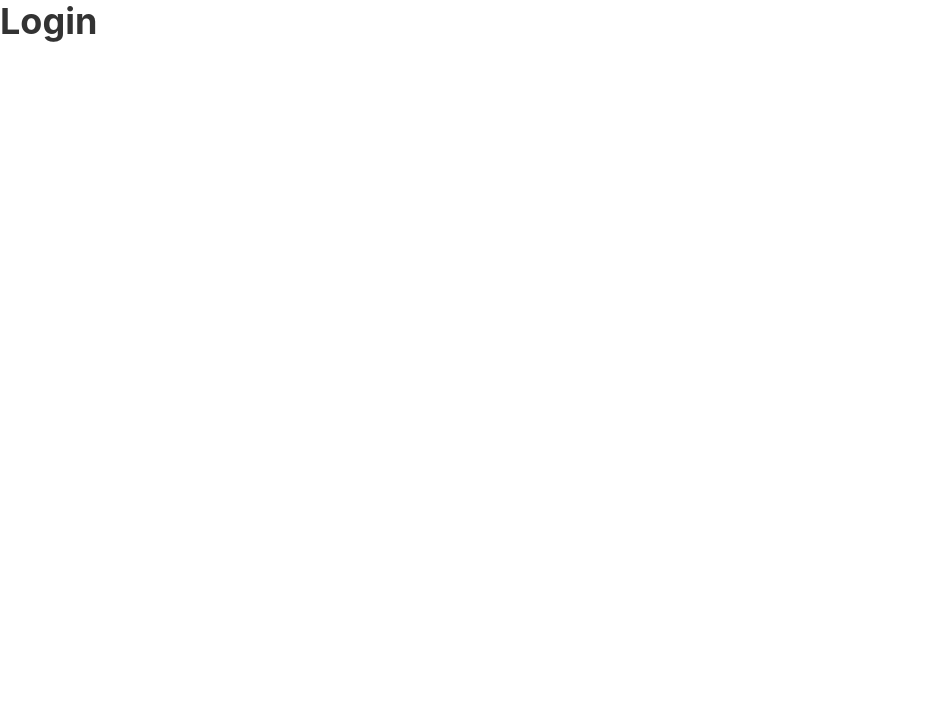
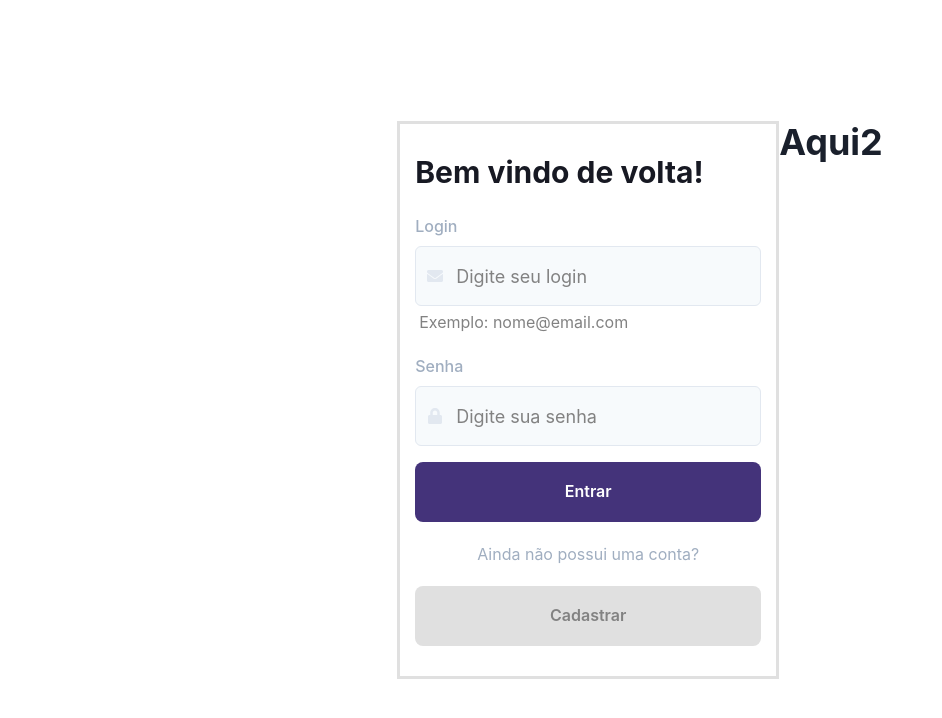
Before and after one commit to vitorsoaresf/react-entrega-s5-hamburgueria-2-0-com-typescript-json-server-vitorsoaresf, a React (Create React App) app: page / in a window 1280 px wide. Shown: the top 718 px of the page, without its empty margins (0-942 px from the left). Built offline with nearby package versions, Linux system fonts and the light colour scheme.

Commit message:
feat: implements submit on Login page

```diff
--- /dev/null
+++ b/src/components/Form/Input.tsx
@@ -0,0 +1,106 @@
+import { FieldError } from "react-hook-form";
+
+import {
+  FormControl,
+  FormErrorMessage,
+  FormLabel,
+  Input as ChakraInput,
+  InputProps as ChakraInputProps,
+  InputLeftElement,
+  InputGroup,
+} from "@chakra-ui/react";
+
+import { IconType } from "react-icons/lib";
+
+import {
+  useState,
+  useCallback,
+  useEffect,
+  ForwardRefRenderFunction,
+  forwardRef,
+} from "react";
+
+interface InputProps extends ChakraInputProps {
+  name: string;
+  label?: string;
+  error?: FieldError | null;
+  icon?: IconType;
+}
+
+type inputVariationOptions = {
+  [key: string]: string;
+};
+
+const inputVariation: inputVariationOptions = {
+  error: "feedback.negative",
+  default: "gray.200",
+  focus: "purple.800",
+  filled: "green.500",
+};
+
+const InputBase: ForwardRefRenderFunction<HTMLInputElement, InputProps> = (
+  { name, label, icon: Icon, error = null, ...rest },
+  ref
+) => {
+  const [value, setValue] = useState("");
+  const [variation, setVariation] = useState("default");
+
+  useEffect(() => {
+    if (error) {
+      return setVariation("error");
+    }
+  }, [error]);
+
+  const handleInputFocus = useCallback(() => {
+    if (!error) {
+      setVariation("focus");
+    }
+  }, [error]);
+
+  const handleInputBlur = useCallback(() => {
+    if (value.length > 1 && !error) {
+      return setVariation("filled");
+    }
+  }, [error, value]);
+
+  return (
+    <FormControl isInvalid={!!error}>
+      {!!label && <FormLabel color="gray.400">{label}</FormLabel>}
+
+      <InputGroup flexDirection="column">
+        {Icon && (
+          <InputLeftElement color={inputVariation[variation]} mt="2.5">
+            <Icon />
+          </InputLeftElement>
+        )}
+
+        <ChakraInput
+          id={name}
+          name={name}
+          onChangeCapture={(e) => setValue(e.currentTarget.value)}
+          onBlurCapture={handleInputBlur}
+          onFocus={handleInputFocus}
+          borderColor={inputVariation[variation]}
+          color={inputVariation[variation]}
+          bg="gray.50"
+          variant="outline"
+          _hover={{ bgColor: "gray.100" }}
+          _placeholder={{ color: "gray.300" }}
+          _focus={{
+            bg: "gray.100",
+          }}
+          size="lg"
+          h="60px"
+          ref={ref}
+          {...rest}
+        />
+
+        {!!error && (
+          <FormErrorMessage color="red.500">{error.message}</FormErrorMessage>
+        )}
+      </InputGroup>
+    </FormControl>
+  );
+};
+
+export const Input = forwardRef(InputBase);
--- /dev/null
+++ b/src/pages/Login/LoginForm.tsx
@@ -0,0 +1,101 @@
+import { Button, Heading, VStack, Grid, Box, Text } from "@chakra-ui/react";
+import { Input } from "../../components/Form/Input";
+import {
+  DeepMap,
+  FieldError,
+  FieldValues,
+  SubmitHandler,
+  UseFormRegister,
+} from "react-hook-form";
+import { SignInData } from ".";
+import { FaEnvelope, FaLock } from "react-icons/fa";
+import { useAuth } from "../../context/Auth.Context";
+import { useHistory } from "react-router-dom";
+
+interface LoginFormProps {
+  handleSignIn: () => void;
+  errors: DeepMap<FieldValues, FieldError>;
+  register: UseFormRegister<SignInData>;
+  loading: boolean;
+}
+
+export const LoginForm = ({
+  handleSignIn,
+  errors,
+  register,
+  loading,
+}: LoginFormProps) => {
+  const { signIn } = useAuth();
+  const history = useHistory();
+
+  return (
+    <Grid
+      onSubmit={handleSignIn}
+      as="form"
+      padding="30px 15px"
+      border="3px solid"
+      borderColor="gray.100"
+      bg="white"
+      color="gray.900"
+      mt={["4", "4", "0"]}
+      w={["100%", "100%", "80%", "80%"]}
+    >
+      <Heading size="lg"> Bem vindo de volta!</Heading>
+      <VStack mt="6" spacing="5">
+        <Box w="100%">
+          <Input
+            placeholder="Digite seu login"
+            type="email"
+            label="Login"
+            error={errors.email}
+            icon={FaEnvelope}
+            {...register("email")}
+          />
+          {!errors.email && (
+            <Text ml="1" mt="1" color="gray.300">
+              Exemplo: nome@email.com
+            </Text>
+          )}
+        </Box>
+        <Input
+          type="password"
+          placeholder="Digite sua senha"
+          label="Senha"
+          error={errors.password}
+          icon={FaLock}
+          {...register("password")}
+        />
+      </VStack>
+      <VStack mt="4" spacing="5">
+        <Button
+          isLoading={loading}
+          bg="purple.800"
+          w="100%"
+          color="white"
+          h="60px"
+          borderRadius="8px"
+          _hover={{
+            background: "purple.900",
+          }}
+          type="submit"
+        >
+          Entrar
+        </Button>
+        <Text color="gray.400">Ainda não possui uma conta? </Text>
+        <Button
+          bg="gray.100"
+          w="100%"
+          color="gray.300"
+          h="60px"
+          borderRadius="8px"
+          onClick={() => history.push("/register")}
+          _hover={{
+            background: "gray.200",
+          }}
+        >
+          Cadastrar
+        </Button>
+      </VStack>
+    </Grid>
+  );
+};
--- a/src/pages/Login/index.tsx
+++ b/src/pages/Login/index.tsx
@@ -1,9 +1,77 @@
-import { Heading } from "@chakra-ui/react";
+import { Flex, Heading, toast, VStack } from "@chakra-ui/react";
+import { LoginForm } from "./LoginForm";
+import { useForm } from "react-hook-form";
+import * as yup from "yup";
+import { yupResolver } from "@hookform/resolvers/yup";
+import { useAuth } from "../../context/Auth.Context";
+import { useState } from "react";
+import { Sign } from "crypto";
+import { useToast } from "@chakra-ui/react";
+import { useHistory } from "react-router-dom";
+
+const signInSchema = yup.object().shape({
+  email: yup.string().required("E-mail obrigatório").email("E-mail inválido"),
+  password: yup.string().required("Senha obrigatória"),
+});
+
+export interface SignInData {
+  email: string;
+  password: string;
+}
 
 export const Login = () => {
+  const [loading, setLoading] = useState(false);
+  const toast = useToast();
+  const history = useHistory();
+  const { signIn } = useAuth();
+
+  const {
+    formState: { errors },
+    register,
+    handleSubmit,
+    reset,
+  } = useForm<SignInData>({
+    resolver: yupResolver(signInSchema),
+  });
+
+  const handleSignIn = (data: SignInData) => {
+    setLoading(true);
+    signIn(data)
+      .then((_) => {
+        history.push("/dashboard");
+        setLoading(false);
+      })
+      .catch((err) => {
+        toast({
+          title: "Conta não encontrada.",
+          description: "Tente se registrar clicando no botão Cadastro",
+          status: "error",
+          duration: 3000,
+          isClosable: true,
+        });
+        setLoading(false);
+        reset();
+      });
+  };
+
   return (
-    <Heading color="gray.600" fontSize="4xl">
-      Login
-    </Heading>
+    <Flex
+      bgGradient="white"
+      alignItems="center"
+      justifyContent="center"
+      height={["auto", "auto", "100vh", "100vh"]}
+    >
+      <Flex>
+        <LoginForm
+          errors={errors}
+          handleSignIn={handleSubmit(handleSignIn)}
+          loading={loading}
+          register={register}
+        />
+        <VStack>
+          <Heading>Aqui2</Heading>
+        </VStack>
+      </Flex>
+    </Flex>
   );
 };
--- a/src/styles/theme.ts
+++ b/src/styles/theme.ts
@@ -11,9 +11,6 @@ export const theme = extendTheme({
       100: "#E0E0E0",
       300: "#828282",
       600: "#333333",
-    },
-    red: {
-      600: "#EB5757",
     },
     feedback: {
       warning: "#FFCD07",
```
